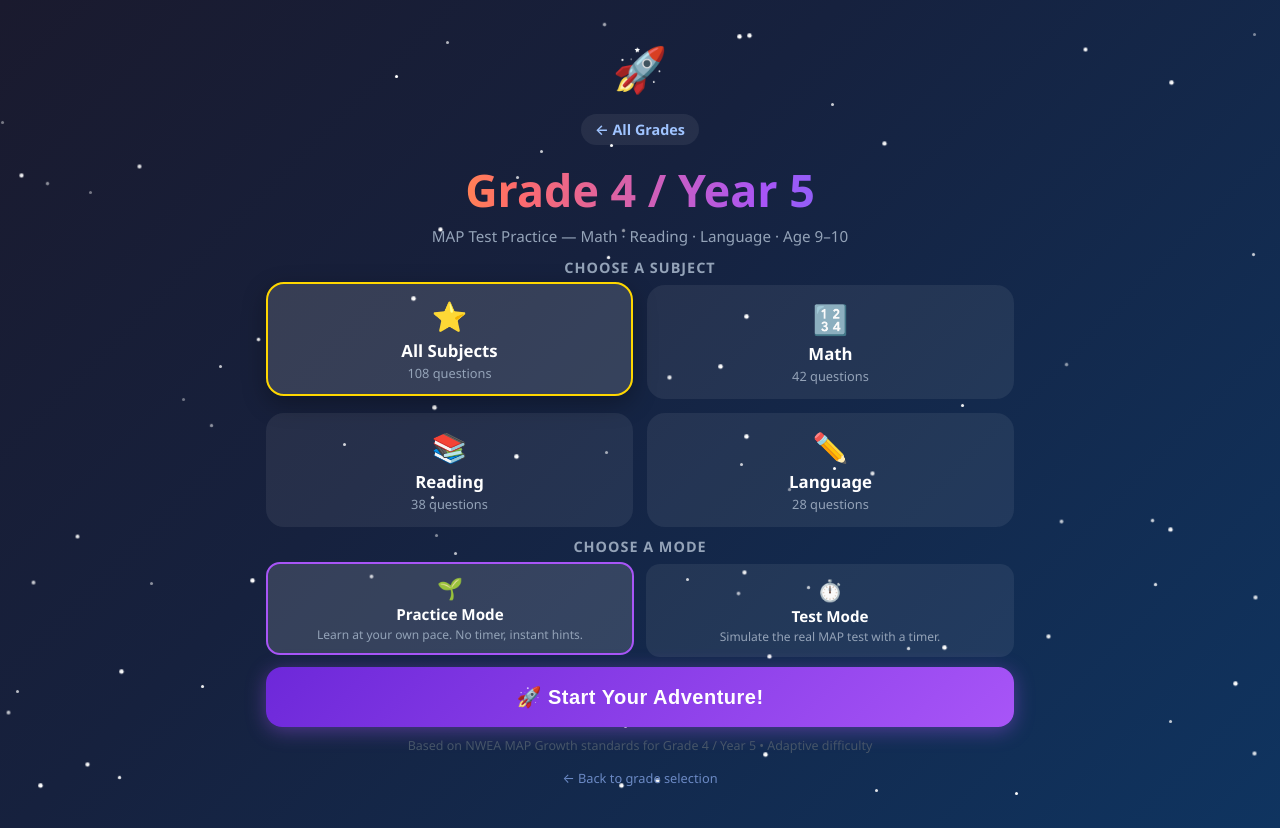
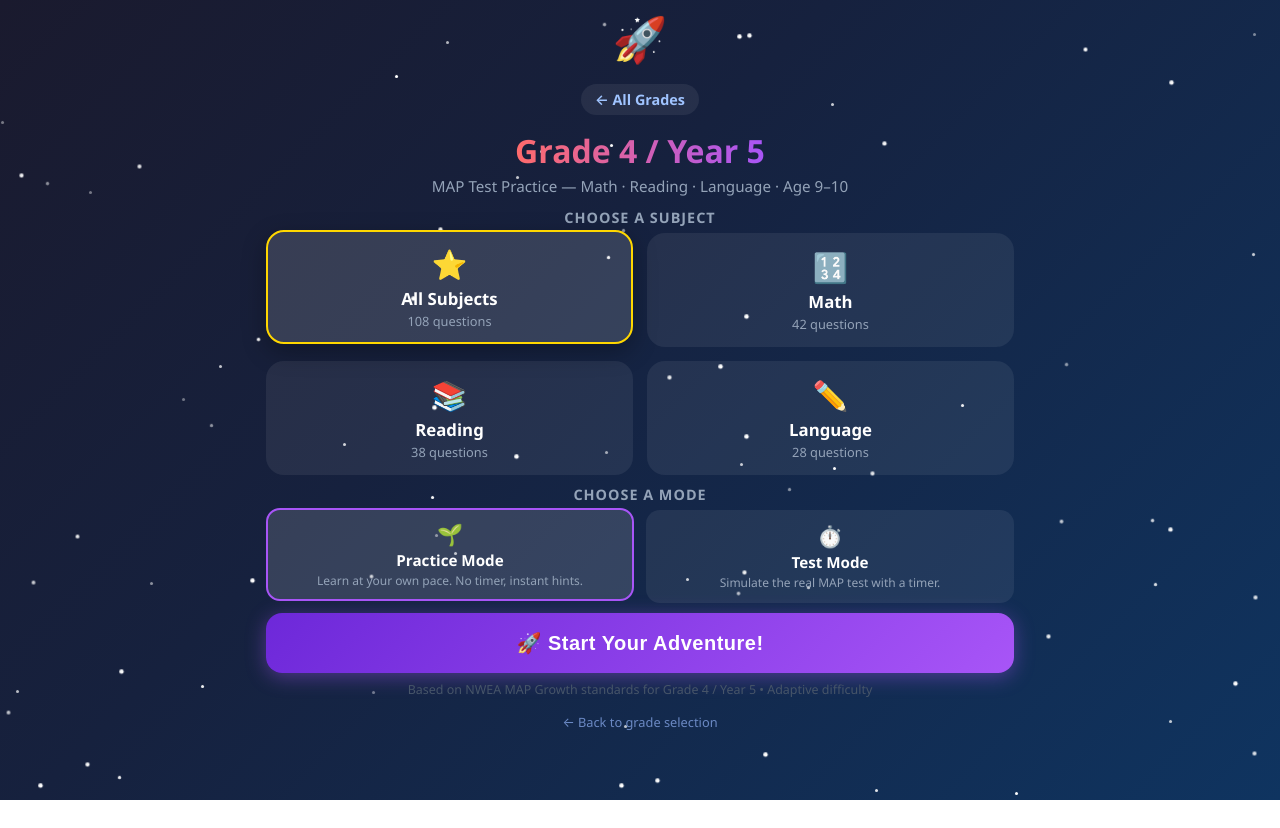
Before and after one commit to MrPawelCz/map-test, a plain HTML site: page grade4/index.html in a window 1280 px wide. After the commit the page ends 800 px from the top, so only its background shows below. Drawn offline with Linux system fonts and the light colour scheme.

Commit message:
fix: further compact home screen — fits 720px viewport without scrolling

```diff
--- a/grade4/index.html
+++ b/grade4/index.html
@@ -34,23 +34,23 @@
     #app {
       position: relative; z-index: 1;
       max-width: 780px; margin: 0 auto;
-      padding: 20px 16px 40px;
+      padding: 12px 16px 20px;
       min-height: 100vh;
     }
 
     /* ===== HOME SCREEN ===== */
-    #homeScreen { text-align: center; padding-top: 30px; }
+    #homeScreen { text-align: center; padding-top: 8px; }
     .logo-mascot { font-size: 44px; animation: bounce 2s ease-in-out infinite; display: block; margin-bottom: 4px; }
     @keyframes bounce {
       0%, 100% { transform: translateY(0); }
       50% { transform: translateY(-12px); }
     }
     .app-title {
-      font-size: clamp(1.8rem, 5vw, 2.8rem);
+      font-size: clamp(1.5rem, 4vw, 2rem);
       font-weight: 900;
       background: linear-gradient(90deg, #ffd700, #ff6b6b, #a855f7, #3b82f6);
       -webkit-background-clip: text; -webkit-text-fill-color: transparent;
-      margin-bottom: 6px;
+      margin-bottom: 4px;
     }
     .app-subtitle { font-size: 0.95rem; color: #94a3b8; margin-bottom: 12px; }
 
@@ -373,7 +373,7 @@
     <h1 class="app-title">Grade 4 / Year 5</h1>
     <p class="app-subtitle">MAP Test Practice — Math · Reading · Language · Age 9–10</p>
 
-    <h2 style="font-size:0.9rem;color:#94a3b8;margin-bottom:8px;text-transform:uppercase;letter-spacing:1px;">Choose a Subject</h2>
+    <h2 style="font-size:0.9rem;color:#94a3b8;margin-bottom:6px;text-transform:uppercase;letter-spacing:1px;">Choose a Subject</h2>
     <div class="subject-grid">
       <div class="subject-card selected" data-subject="all" style="--color:#ffd700" onclick="selectSubject('all',this)">
         <span class="icon">⭐</span>
@@ -397,7 +397,7 @@
       </div>
     </div>
 
-    <h2 style="font-size:0.9rem;color:#94a3b8;margin-bottom:8px;text-transform:uppercase;letter-spacing:1px;">Choose a Mode</h2>
+    <h2 style="font-size:0.9rem;color:#94a3b8;margin-bottom:6px;text-transform:uppercase;letter-spacing:1px;">Choose a Mode</h2>
     <div class="mode-row">
       <div class="mode-btn selected" data-mode="practice" onclick="selectMode('practice',this)">
         <span class="icon">🌱</span>
@@ -413,7 +413,7 @@
 
     <button class="start-btn" onclick="startQuiz()">🚀 Start Your Adventure!</button>
 
-    <p style="font-size:0.78rem;color:#475569;margin-top:10px;">
+    <p style="font-size:0.78rem;color:#475569;margin-top:8px;">
       Based on NWEA MAP Growth standards for Grade 4 / Year 5 &bull; Adaptive difficulty
     </p>
     <p style="margin-top:12px"><a href="../index.html" style="color:#6b89c4;font-size:0.8rem;text-decoration:none;">← Back to grade selection</a></p>
@@ -478,7 +478,7 @@
       <button class="result-btn secondary" id="reviewBtn" onclick="showReview()">👀 Review Mistakes</button>
     </div>
     <button class="result-btn secondary" style="width:100%;margin-top:0" onclick="goHome()">🏠 Subject Menu</button>
-    <a href="../index.html" style="display:block;text-align:center;color:#6b89c4;font-size:0.85rem;text-decoration:none;margin-top:10px;">← Back to grade selection</a>
+    <a href="../index.html" style="display:block;text-align:center;color:#6b89c4;font-size:0.85rem;text-decoration:none;margin-top:8px;">← Back to grade selection</a>
   </div>
 
   <!-- =========== REVIEW SCREEN =========== -->
```
Also changed, not shown: grade5/index.html (+7 -7 lines).
